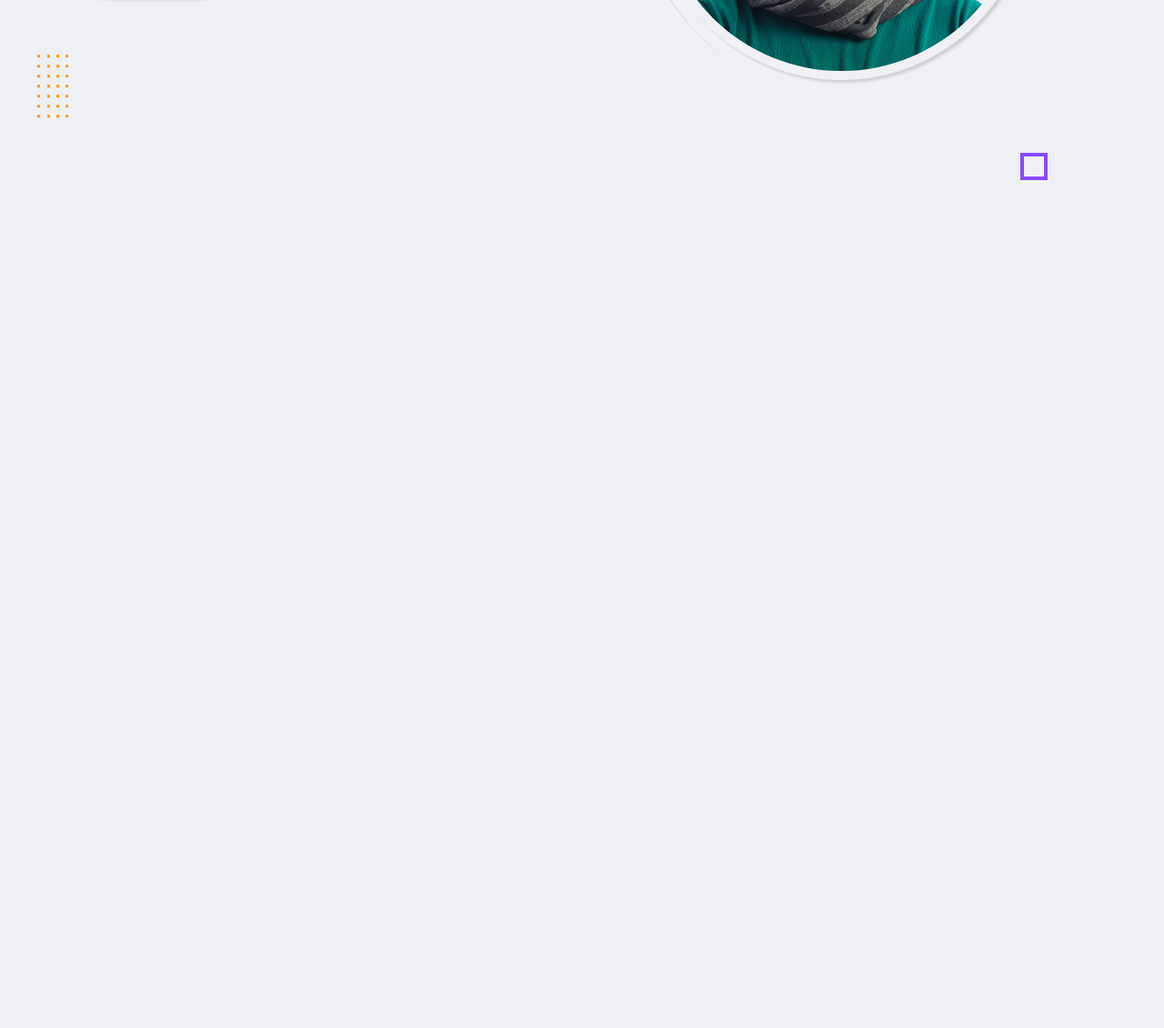
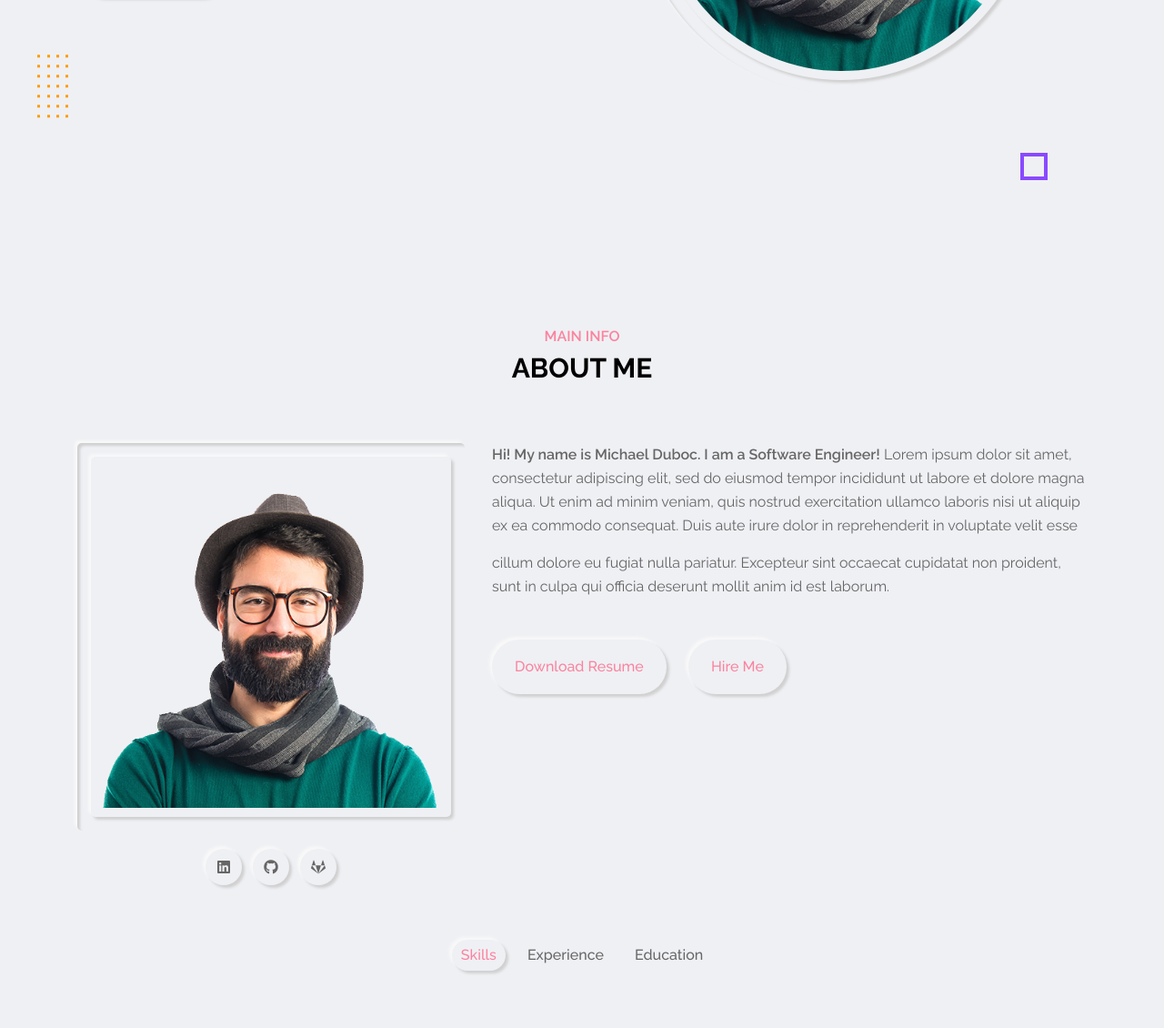
Before and after one commit to MikeDub1/MyPortfolioWebsite, a plain HTML site: page index.html in a window 1280 px wide. Shown: the part 522-1652 px from the top of the page at 91% size. Before the commit the page ends 800 px from the top, so only its background shows below. Drawn offline with Linux system fonts and the light colour scheme.

Commit message:
Finished about section and now working on skills section.

```diff
--- a/css/style.css
+++ b/css/style.css
@@ -213,6 +213,32 @@ img{
         transform: translateX(25px);
     }
 }
+.section-title{
+
+    padding: 0 15px;
+    flex: 0 0 100%;
+    max-width: 100%;
+    text-align: center;
+    margin-bottom: 60px;
+}
+
+.section-title h2{
+
+    display: inline-block;
+    font-size: 30px;
+    font-weight: 700;
+    color: var(--text-black-900);
+    text-transform: uppercase;
+    margin: 0
+}
+
+.section-title h2:before{
+    content: attr(data-heading);
+    display: block;
+    font-size: 16px;
+    font-weight: 600;
+    color: var(--skin-color);
+}
 /*----------
 header
 -----------*/
@@ -415,3 +441,103 @@ navigation menu
     border-radius: 50%;
     border: 10px solid transparent;
 }
+
+.about-section{
+    padding: 80px 0 80px;
+    min-height: 100vh;
+}
+
+.about-section .about-img{
+    flex: 0 0 40%;
+    max-width: 60%;
+    padding: 0 15px;
+}
+
+.about-section .about-img .img-box{
+    padding: 15px;
+    border-radius: 5px;
+}
+.about-section .about-img .img-box img{
+    width: 100%;
+    border: 10px solid transparent;
+    border-radius: 5px;
+}
+
+.about-section .about-img .social-links{
+
+    margin-top: 20px;
+    text-align: center;
+}
+
+.about-section .about-img .social-links a{
+    display: inline-block;
+    height: 40px;
+    width: 40px;
+    font-size: 16px;
+    text-align: center;
+
+    color: var(--text-black-600);
+    margin: 0 4px;
+    border-radius: 50%;
+    transition: all 0.3s ease;
+}
+
+.about-section .about-img .social-links a i{
+    line-height: 40px;
+}
+
+.about-section .about-img .social-links a:after{
+    border-radius: 50%;
+}
+
+.about-section .about-img .social-links a:hover{
+    color: var(--skin-color);
+}
+.about-section .about-info{
+    flex: 0 0 60%;
+    max-width: 60%;
+    padding: 0 15px;
+
+}
+
+.about-section .about-info p{
+    font-size: 16px;
+    line-height: 26px;
+    margin-bottom: 15px;
+    color: var(--text-black-600);
+}
+.about-section .about-info span{
+    font-weight: 600;
+}
+.about-section .about-info .btn-1{
+    margin: 30px 20px 0 0;
+}
+
+.about-section .about-tabs{
+
+    padding: 60px 15px 50px;
+    flex: 0 0 100%;
+    max-width: 100%;
+    text-align: center;
+}
+
+.about-section .about-tabs .tab-item{
+    display: inline-block;
+    margin: 0 5px 10px;
+    cursor: pointer;
+    padding: 5px 10px;
+    border-radius: 30px;
+    transition: all 0.3s ease;
+    font-size: 16px;
+    color: var(--text-black-600);
+    font-weight: 500;
+    text-transform: capitalize;
+}
+
+.about-section .about-tabs .tab-item:hover:not(.active){
+    opacity: 0.6;
+}
+
+.about-section .about-tabs .tab-item.active{
+    color: var(--skin-color);
+}
--- a/index.html
+++ b/index.html
@@ -119,6 +119,54 @@
   </section>
   <!--Home section end-->
 
+
+
+  <!--About section-->
+  <section class="about-section section">
+    <div class="container">
+      <div class="row">
+        <div class="section-title">
+          <h2 data-heading="main info">About me</h2>
+        </div>
+      </div>
+      <div class = "row">
+        <div class="about-img">
+            <div class="img-box inner-shadow">
+              <img src="img/profile-pic.png" class="outer-shadow" alt="profile pic" />
+            </div>
+            <!--Social links-->
+            <div class="social-links">
+              <a href="#" class="outer-shadow hover-in-shadow"><i class="fab fa-linkedin"></i></a>
+              <a href="#" class="outer-shadow hover-in-shadow"><i class="fab fa-github"></i></a>
+              <a href="#" class="outer-shadow hover-in-shadow"><i class="fab fa-gitlab"></i></a>
+            </div>
+          <!--Social links end-->
+        </div>
+        <div class="about-info">
+          <p><span>Hi! My name is Michael Duboc. I am a Software Engineer!</span>
+            Lorem ipsum dolor sit amet, consectetur adipiscing elit, sed do eiusmod tempor incididunt ut labore et dolore magna aliqua. Ut enim ad minim veniam, quis nostrud exercitation ullamco laboris nisi ut aliquip ex ea commodo consequat. Duis aute irure dolor in reprehenderit in voluptate velit esse </p>
+            <p>cillum dolore eu fugiat nulla pariatur. Excepteur sint occaecat cupidatat non proident, sunt in culpa qui officia deserunt mollit anim id est laborum.
+          </p>
+          <a href="Michael_Duboc_Resume.pdf" class="btn-1 outer-shadow hover-in-shadow">Download Resume</a>
+          <a href="#" class="btn-1 outer-shadow hover-in-shadow">Hire Me</a>
+        </div>
+      </div>
+
+      <!--About tabs-->
+        <div class="row">
+          <div class="about-tabs">
+            <span class="tab-item outer-shadow active" data-target=".skills">skills</span>
+            <span class="tab-item" data-target=".experience">experience</span>
+            <span class="tab-item" data-target=".education">education</span>
+          </div>
+        </div>
+      <!--About tabs end-->
+      <!--Skills-->
+
+      <!--Skills end-->
+    </div>
+  </section>
+  <!--About section end-->
 <!-- main js -->
 <script src="js/main.js"></script>
 <!-- style switcher js -->
```
Also changed, not shown: 1 other file.
